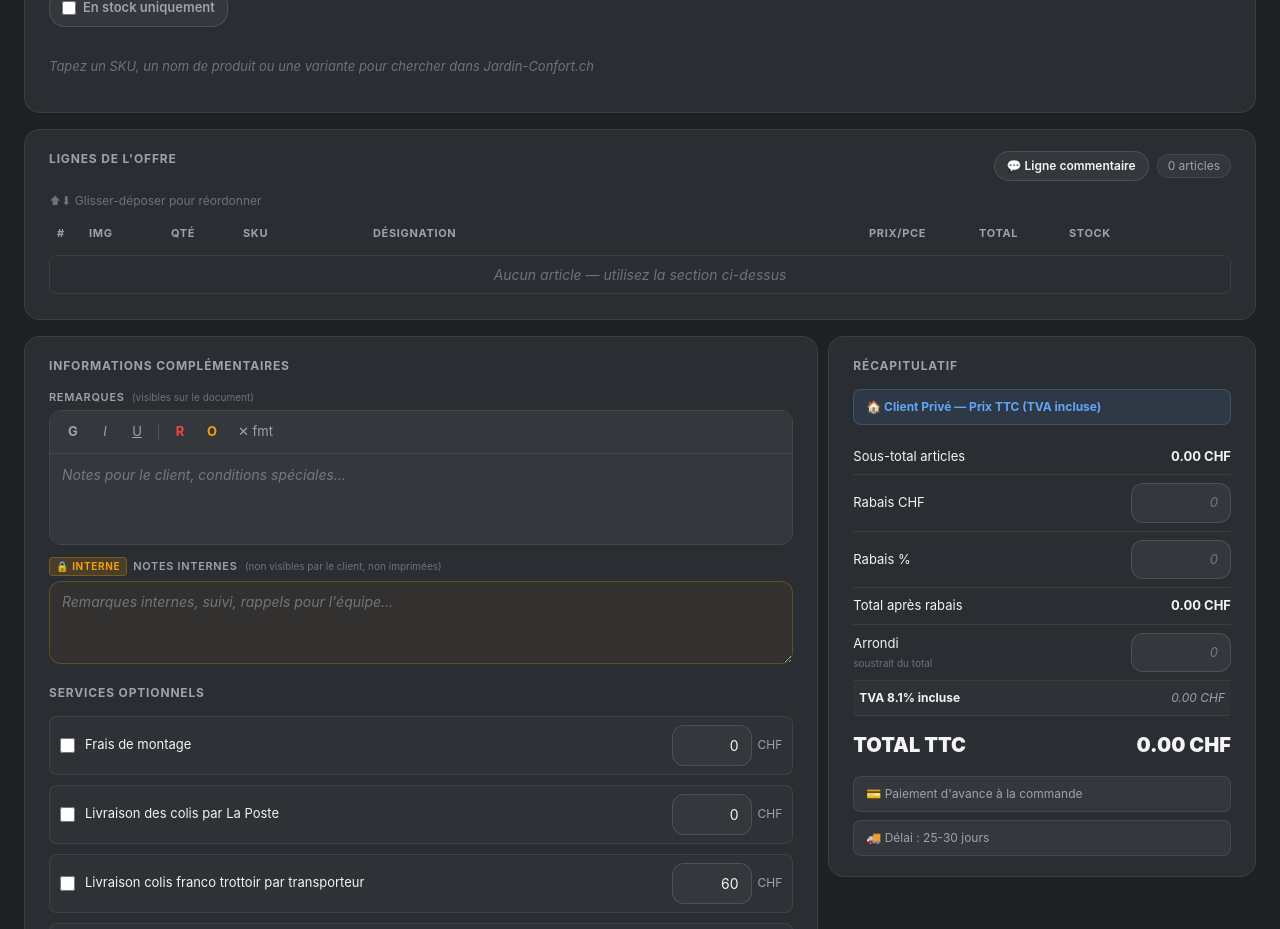
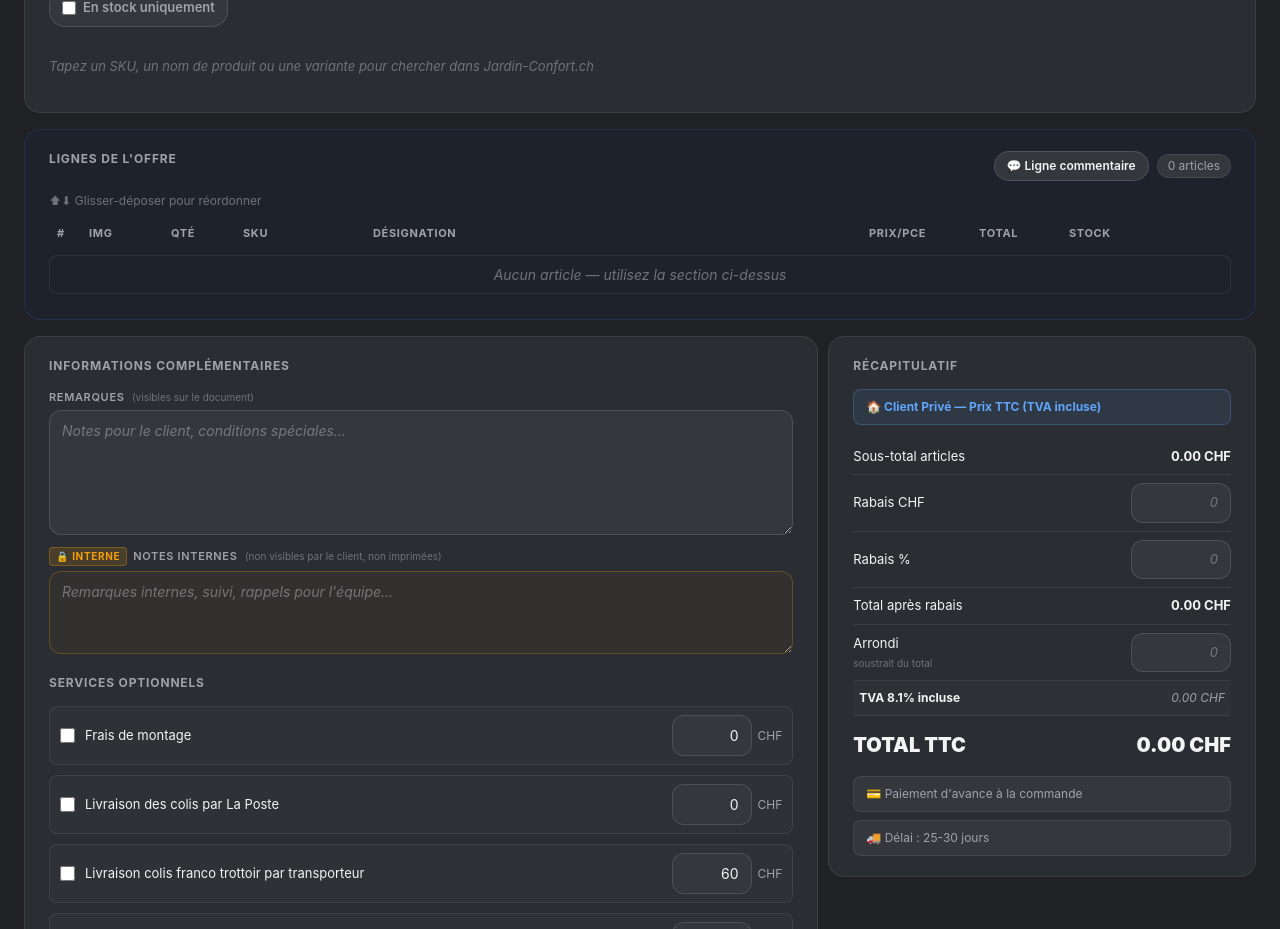
Before and after one commit to thierrystricker-crypto/jardin-confort-formulaire, a Next.js app: page /offres/nouveau in a window 1280 px wide. Shown: the part 1120-2049 px from the top of the page. Built offline with nearby package versions, Linux system fonts and the light colour scheme.

Commit message:
V19 fix remarques LTR + fond bleuté + ligne vide + croix image

```diff
--- a/app/offres/nouveau/page.tsx
+++ b/app/offres/nouveau/page.tsx
@@ -305,7 +305,6 @@ export default function JardinConfortV7() {
   }
 
   function addCustomLine() {
-    if (!customTitle.trim()) return;
     captureUndo();
     const id = `custom-${Date.now()}`;
     const stockParsed = customStock.trim() === "" ? null : parseInt(customStock, 10);
@@ -738,7 +737,7 @@ export default function JardinConfortV7() {
         </section>
 
         {/* ── TABLEAU ── */}
-        <section className="jc-card">
+        <section className="jc-card jc-lines-card">
           <div className="jc-section-title-row">
             <div className="jc-section-title">Lignes de l'offre</div>
             <div style={{display:"flex", gap:8, alignItems:"center"}}>
@@ -815,6 +814,14 @@ export default function JardinConfortV7() {
                               </div>
                               <input type="file" accept="image/*" style={{display:"none"}} onChange={(e) => onLineImageChange(line.id, e.target.files?.[0])} />
                             </label>
+                            {/* Croix pour supprimer l'image */}
+                            {line.image && (
+                              <button
+                                className="jc-img-clear-btn screenOnly"
+                                title="Supprimer l'image"
+                                onClick={(e) => { e.stopPropagation(); updateLine(line.id, { image: "" }); }}
+                              >✕</button>
+                            )}
                             <div className="printOnly jc-line-img">
                               {line.image ? <img src={line.image} alt="" /> : null}
                             </div>
@@ -907,58 +914,17 @@ export default function JardinConfortV7() {
             <div className="jc-section-title">Informations complémentaires</div>
             <div className="jc-field">
               <label>Remarques <span className="jc-label-hint">(visibles sur le document)</span></label>
-              {/* Mini-toolbar éditeur */}
-              <div className="jc-editor-wrap screenOnly">
-                <div className="jc-editor-toolbar">
-                  <button type="button" className="jc-editor-btn" title="Gras" onMouseDown={(e) => { e.preventDefault(); document.execCommand("bold"); }}>
-                    <strong>G</strong>
-                  </button>
-                  <button type="button" className="jc-editor-btn" title="Italique" onMouseDown={(e) => { e.preventDefault(); document.execCommand("italic"); }}>
-                    <em>I</em>
-                  </button>
-                  <button type="button" className="jc-editor-btn" title="Souligné" onMouseDown={(e) => { e.preventDefault(); document.execCommand("underline"); }}>
-                    <u>U</u>
-                  </button>
-                  <div className="jc-editor-sep" />
-                  <button type="button" className="jc-editor-btn jc-editor-btn-red" title="Texte rouge" onMouseDown={(e) => { e.preventDefault(); document.execCommand("foreColor", false, "#ef4444"); }}>
-                    <strong style={{color:"#ef4444"}}>R</strong>
-                  </button>
-                  <button type="button" className="jc-editor-btn jc-editor-btn-orange" title="Texte orange" onMouseDown={(e) => { e.preventDefault(); document.execCommand("foreColor", false, "#f59e0b"); }}>
-                    <strong style={{color:"#f59e0b"}}>O</strong>
-                  </button>
-                  <button type="button" className="jc-editor-btn" title="Couleur normale" onMouseDown={(e) => { e.preventDefault(); document.execCommand("removeFormat"); }}>
-                    ✕ fmt
-                  </button>
-                </div>
-                <div
-                  ref={remarksEditorRef}
-                  className="jc-editor-content"
-                  contentEditable
-                  suppressContentEditableWarning
-                  dir="ltr"
-                  lang="fr"
-                  spellCheck={false}
-                  onFocus={() => {
-                    if (remarksEditorRef.current) {
-                      remarksEditorRef.current.style.direction = "ltr";
-                      remarksEditorRef.current.style.textAlign = "left";
-                    }
-                  }}
-                  onKeyDown={() => {
-                    if (remarksEditorRef.current) {
-                      remarksEditorRef.current.style.direction = "ltr";
-                    }
-                  }}
-                  onInput={(e) => {
-                    const el = e.target as HTMLDivElement;
-                    el.style.direction = "ltr";
-                    setRemarks(el.innerHTML);
-                  }}
-                  dangerouslySetInnerHTML={{ __html: remarks }}
-                />
-              </div>
-              {/* Print : afficher le HTML des remarques */}
-              <div className="printOnly jc-remarks-print" dangerouslySetInnerHTML={{ __html: remarks }} />
+              {/* Textarea simple — direction LTR garantie */}
+              <textarea
+                className="jc-remarks-textarea"
+                rows={5}
+                dir="ltr"
+                value={remarks}
+                onChange={(e) => setRemarks(e.target.value)}
+                placeholder="Notes pour le client, conditions spéciales…"
+              />
+              {/* Print */}
+              <div className="printOnly jc-remarks-print">{remarks}</div>
             </div>
 
             {/* Notes internes — screenOnly, jamais imprimées */}
@@ -1899,6 +1865,45 @@ export default function JardinConfortV7() {
         .td-stock { text-align: center; vertical-align: middle; white-space: nowrap; }
         .jc-stock-input { width: 58px !important; text-align: center; font-size: 12px !important; padding: 6px 4px !important; }
 
+        /* ── REMARQUES — textarea simple LTR garanti ── */
+        .jc-remarks-textarea {
+          direction: ltr !important;
+          text-align: left !important;
+          unicode-bidi: normal !important;
+          resize: vertical;
+          width: 100%;
+          font-family: inherit;
+        }
+        .jc-remarks-print { font-size: 13px; line-height: 1.6; padding: 8px 0; color: #111; white-space: pre-wrap; }
+
+        /* ── FOND BLEUTÉ SECTION TABLEAU ── */
+        .jc-card.jc-lines-card {
+          background: rgba(30, 58, 138, 0.08);
+          border-color: rgba(59, 130, 246, 0.15);
+        }
+        .light-mode .jc-card.jc-lines-card {
+          background: rgba(219, 234, 254, 0.4);
+          border-color: rgba(59, 130, 246, 0.2);
+        }
+
+        /* ── CROIX SUPPRESSION IMAGE LIGNE ── */
+        .td-img-cell { width: 82px; vertical-align: middle; position: relative; }
+        .jc-img-clear-btn {
+          display: block;
+          width: 72px;
+          margin-top: 3px;
+          padding: 2px 0;
+          font-size: 10px;
+          text-align: center;
+          background: rgba(248,113,113,0.1);
+          color: var(--danger);
+          border: 1px solid rgba(248,113,113,0.2);
+          border-radius: 4px;
+          cursor: pointer;
+          transition: all 0.15s;
+        }
+        .jc-img-clear-btn:hover { background: rgba(248,113,113,0.25); }
+
         /* ── BOUTONS NAVIGATION FLOTTANTS ── */
         .jc-scroll-btns {
           position: fixed;
```
